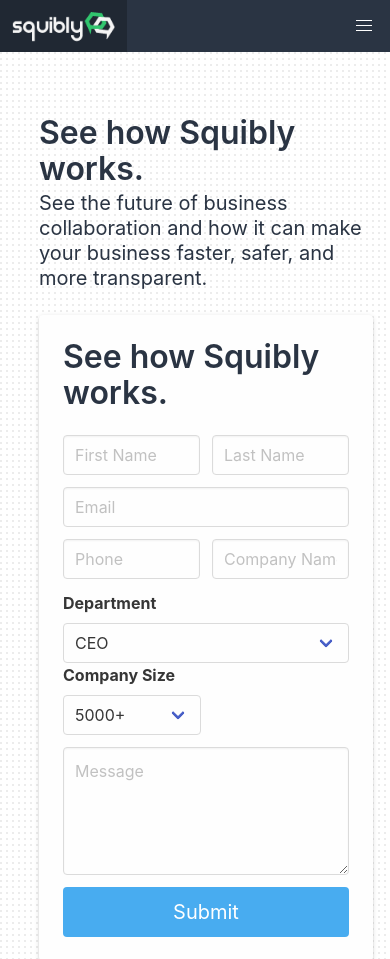
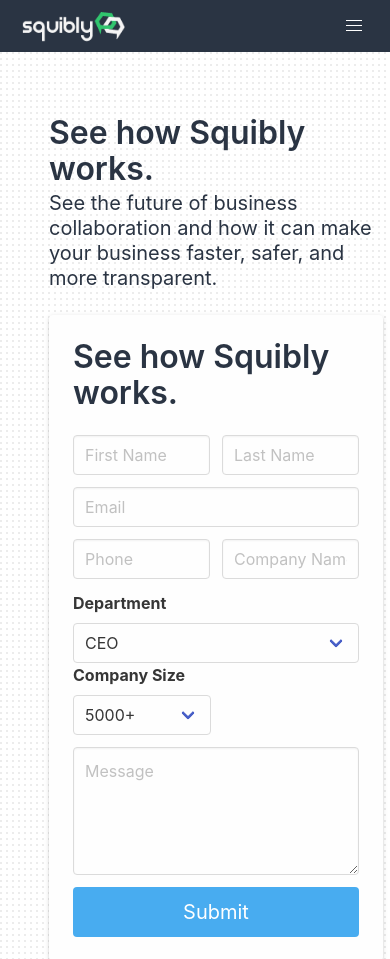
Before and after one commit to chubbymaus/squiblyBulma, a Gatsby site: page /contact in a window 390 px wide. Shown: the top 959 px of the page. Built offline with nearby package versions, Linux system fonts and the light colour scheme; Gatsby itself is replaced by a stand-in of ours; what @fortawesome/pro-regular-svg-icons would draw is missing.

Commit message:
added padding for mobile screens

```diff
--- a/src/components/styles.scss
+++ b/src/components/styles.scss
@@ -233,3 +233,17 @@
     from { opacity: 0; }
     to   { opacity: 1; }
 }
+
+  @media only screen and (max-width: 1087px) {
+    .container{
+      padding-left: 10px;
+      padding-right: 10px;
+    }
+  }
+
+  @media only screen and (max-width: 797px) {
+        .container {
+          padding-left: 10px;
+          padding-right: 10px;
+        }
+  }
```
